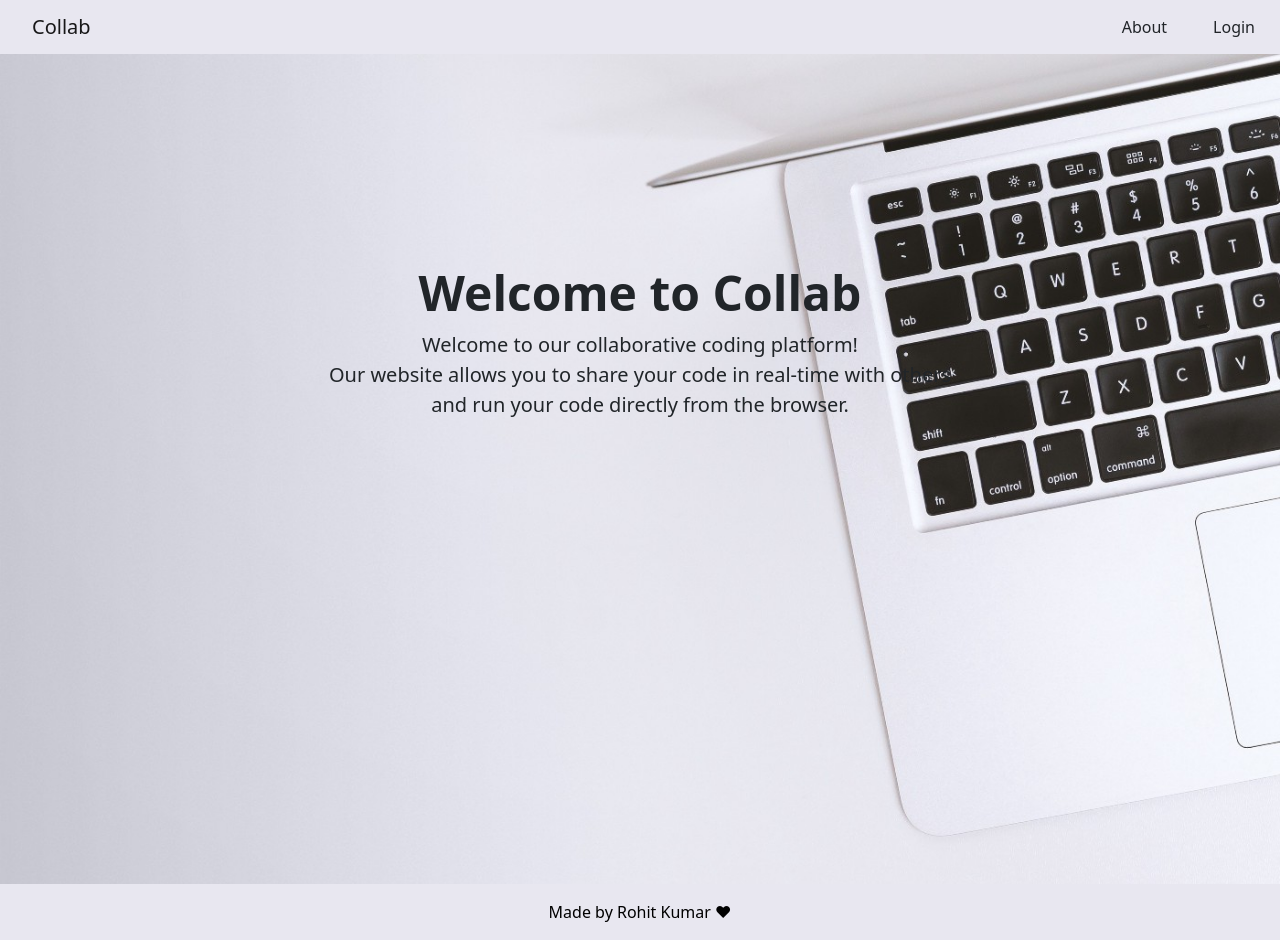
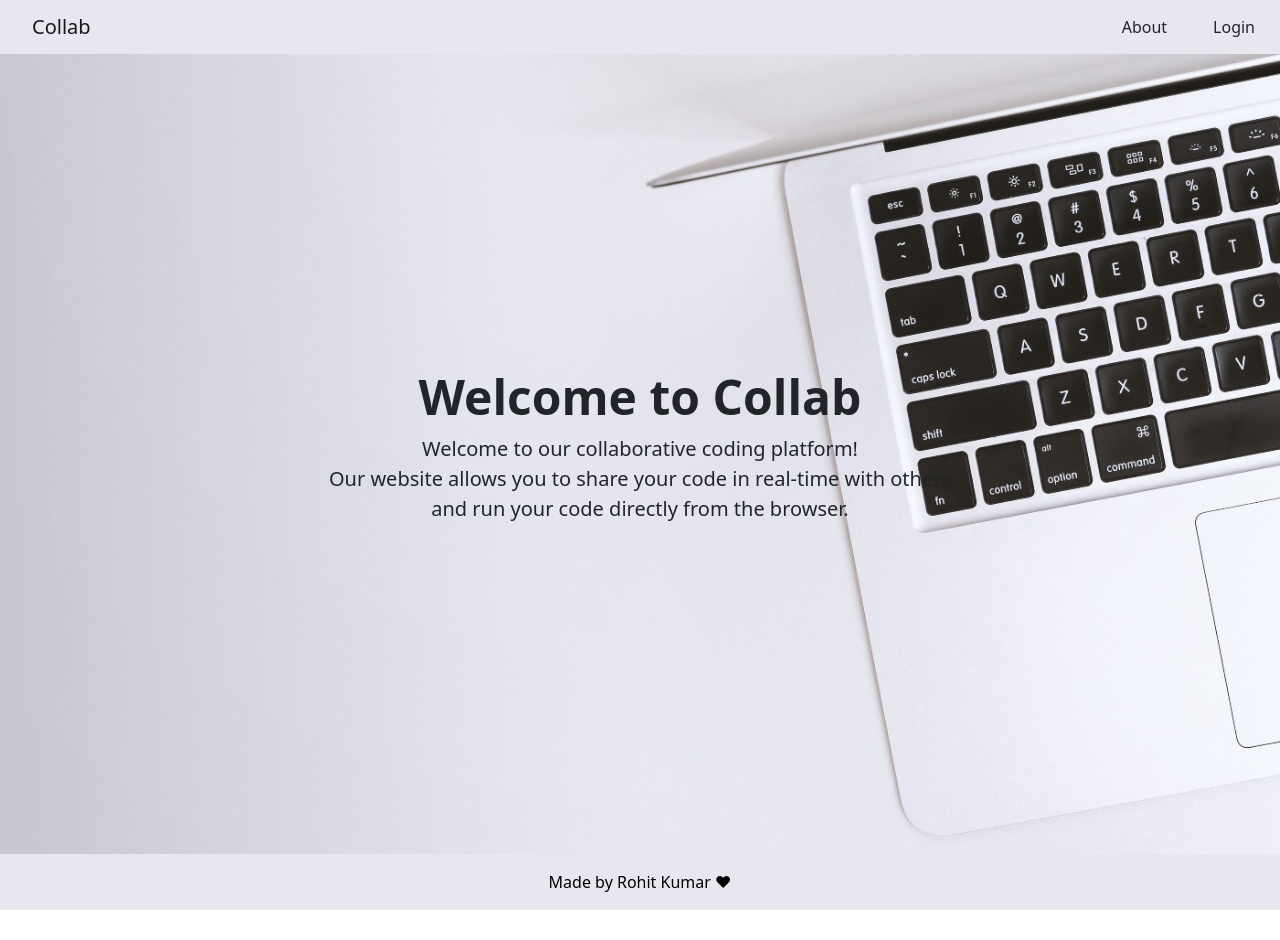
Before and after one commit to Rohit10701/Collab, a Next.js app: page /about in a window 1280 px wide. After the commit the page ends 910 px from the top, so only its background shows below. Built offline with nearby package versions, Linux system fonts and the light colour scheme.

Commit message:
website v2.0

```diff
--- a/pages/[sessionId].js
+++ b/pages/[sessionId].js
@@ -16,7 +16,7 @@ const  SessionDetail = () => {
     const sessionId = router.query.sessionId
     const [userCode, setUserCode] = useState("");
     const [socket, setSocket] = useState(null)
-    const [serverData, setServerData] = useState("#compile and Run or share in any language")
+    const [serverData, setServerData] = useState("#compile and Run or share in any language(Scroll down for output)")
     const [userOutput,setUserOutput] = useState("")
     const [userInput,setUserInput] = useState("")
     const [userLang, setUserLang] = useState("python")
@@ -130,7 +130,6 @@ const  SessionDetail = () => {
             <button onClick={() => {setUserLang("java")}}  class="btn btn-dark cpp-button ">java</button>
           </div>
         </div>
-        <textarea class="input-box" rows="1000" placeholder="Input feature will coming soon..."></textarea>
         <textarea class="output-box" rows="1000" value={userOutput} placeholder="output"></textarea>
       </>
     )
--- a/styles/globals.css
+++ b/styles/globals.css
@@ -39,7 +39,7 @@
 .signin{
     background-color: #f2f2f4;
     display: flex;
-    height: 830px;
+    height: 100vh;
     justify-content: center;
     align-items: center;
     position: relative;
@@ -54,10 +54,14 @@
 }
 
 .about-body{
-    height:830px;
+    height:100vh;
     background-color: #f2f2f4;
     text-align: center;
-    padding-top: 210px;
+    justify-content: center;
+    align-items: center;
+    position: relative;
+    display: flex;
+    flex-direction: column;
 }
 .about{
     text-align: center;
@@ -148,3 +152,14 @@
   .lang-button{
     width: 80px;
   }
+
+.index{
+    height:100vh;
+    background-color: #f2f2f4;
+    text-align: center;
+    justify-content: center;
+    align-items: center;
+    position: relative;
+    display: flex;
+    flex-direction: column;
+}
```
Also changed, not shown: pages/index.js (+5 -3 lines), 1 other file (tests, documents, lock files or other folders).
